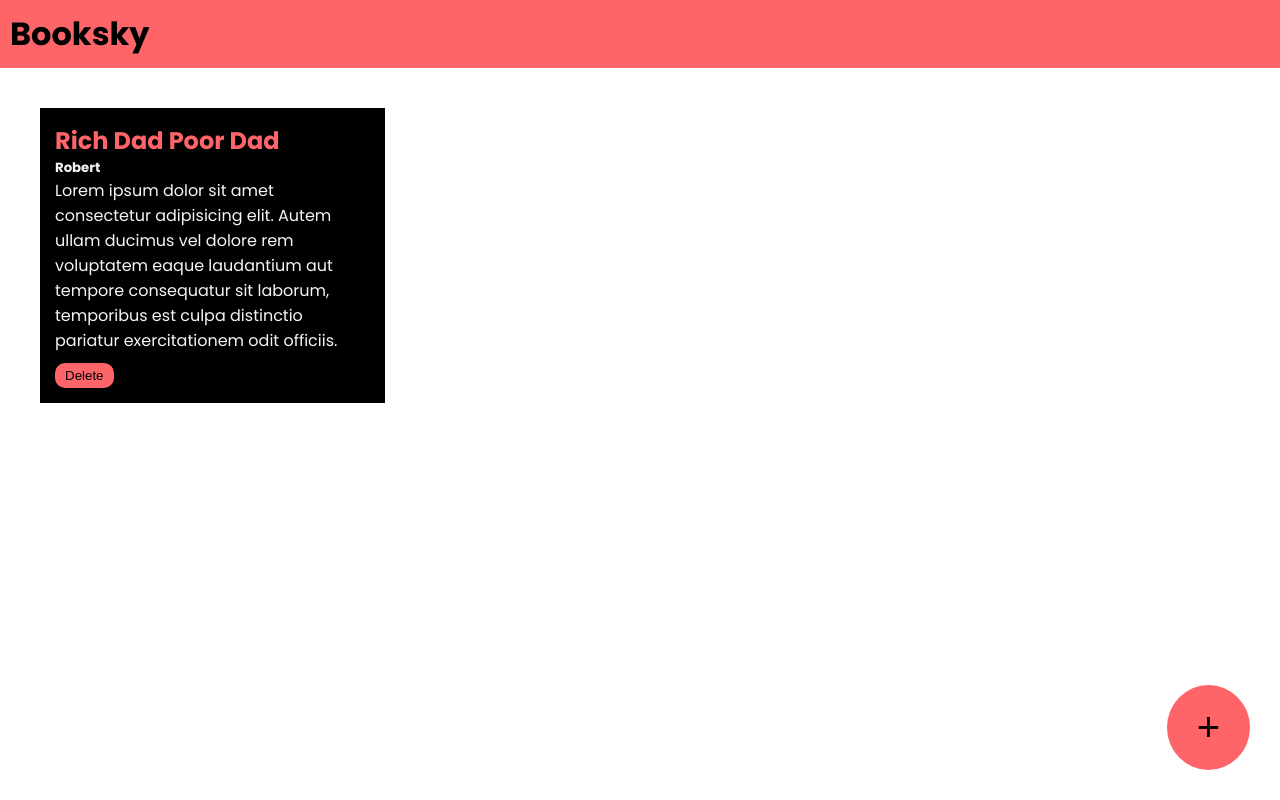
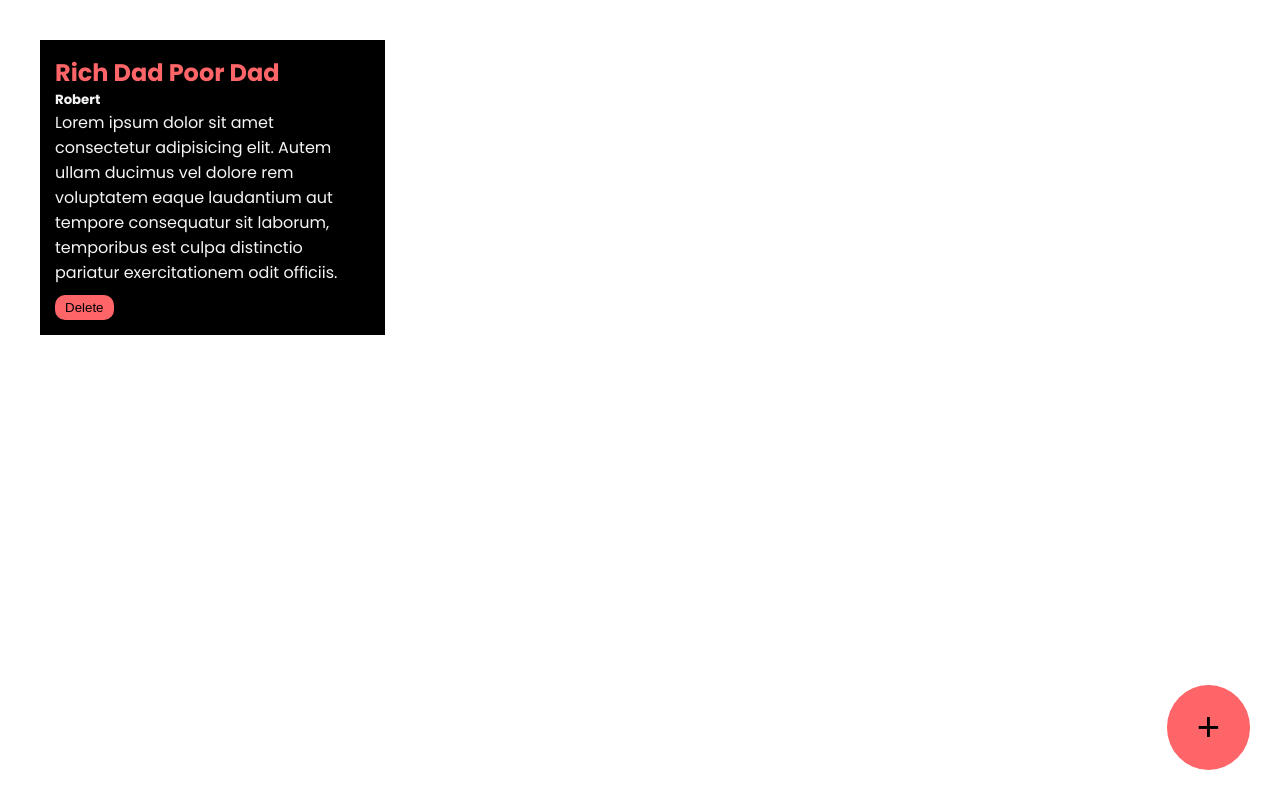
Before and after one commit to Karthik-Saravanan-ML/practice, a plain HTML site: page index.html in a window 1280 px wide. Drawn offline with Linux system fonts and the light colour scheme.

Commit message:
rearrange

```diff
--- a/index.html
+++ b/index.html
@@ -13,8 +13,6 @@
  </head>
  <body>
     <script src="script.js"></script>
-    <div class="navbar">
-        <h1>Booksky</h1>
 
     </div>
     <div class="container">
```
